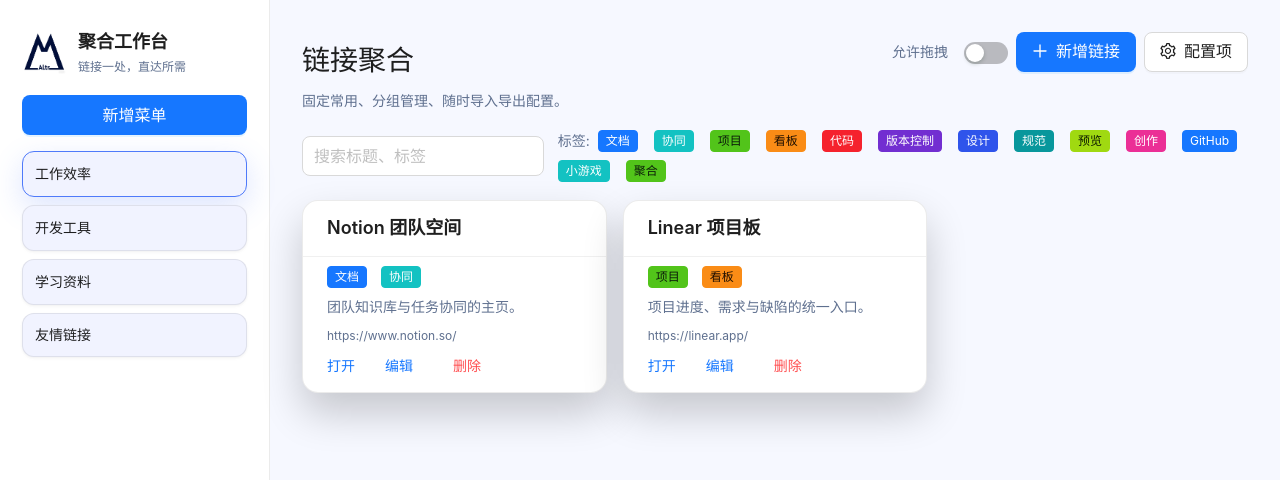
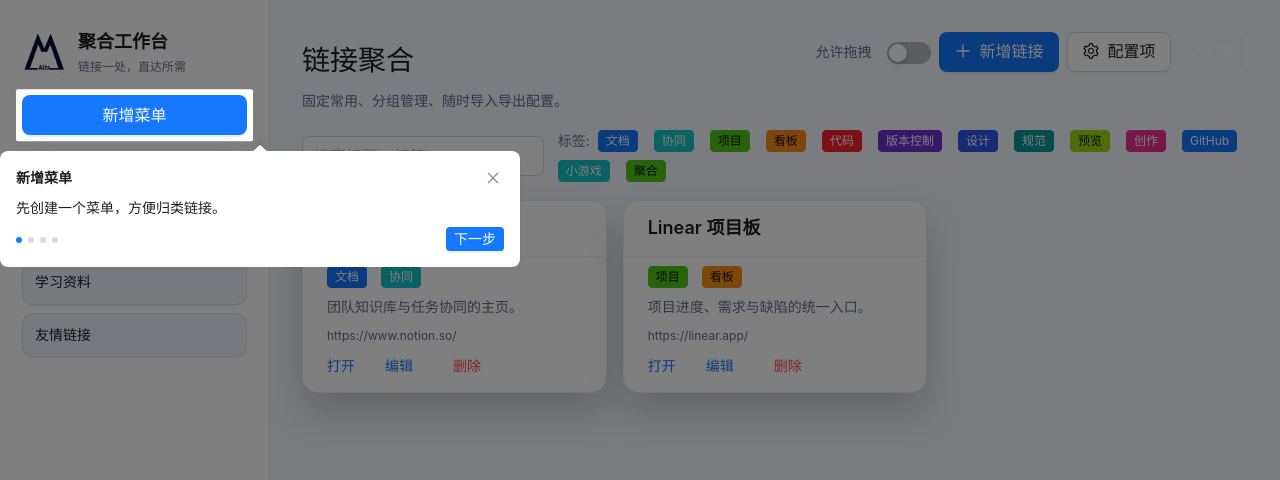
Before and after one commit to GYY-y/AggregationPlatform, a Vue app: page / in a window 1280 px wide. Shown: the top 480 px of the page. Built offline with nearby package versions, Linux system fonts and the light colour scheme.

Commit message:
添加引导功能

```diff
--- a/src/App.vue
+++ b/src/App.vue
@@ -1,6 +1,6 @@
 <script setup>
 import { computed, h, onMounted, reactive, ref, watch } from 'vue'
-import { App as AntApp, Button, Input, Space, Switch, Tag } from 'ant-design-vue'
+import { App as AntApp, Button, Input, Space, Switch, Tag, Tour } from 'ant-design-vue'
 import { PlusOutlined, EditOutlined, DeleteOutlined, SettingOutlined } from '@ant-design/icons-vue'
 import { useTheme } from './composables/useTheme'
 import MenuList from './components/MenuList.vue'
@@ -151,6 +151,11 @@
 const draggingLinkId = ref(null)
 const importInput = ref(null)
 const settingDrawerOpen = ref(false)
+const newMenuBtnRef = ref(null)
+const newLinkBtnRef = ref(null)
+const settingBtnRef = ref(null)
+const dragSwitchRef = ref(null)
+const tourOpen = ref(false)
 const formLayout = {
   labelCol: { span: 7 },
   wrapperCol: { span: 17 },
@@ -282,6 +287,29 @@
 })
 
 const brandLogo = computed(() => (effectiveTheme.value === 'dark' ? brandLogoDark : brandLogoLight))
+
+const tourSteps = computed(() => [
+  {
+    title: '新增菜单',
+    description: '先创建一个菜单，方便归类链接。',
+    target: () => newMenuBtnRef.value?.$el || newMenuBtnRef.value,
+  },
+  {
+    title: '开启拖拽',
+    description: '打开开关后，可以拖动菜单或卡片调整顺序。',
+    target: () => dragSwitchRef.value?.$el || dragSwitchRef.value,
+  },
+  {
+    title: '创建链接',
+    description: '点击这里快速新增一个链接卡片。',
+    target: () => newLinkBtnRef.value?.$el || newLinkBtnRef.value,
+  },
+  {
+    title: '配置项',
+    description: '调整列数、主题、导入导出等配置入口。',
+    target: () => settingBtnRef.value?.$el || settingBtnRef.value,
+  },
+])
 
 watch(
   () => ({ menus: state.menus, links: state.links, settings: state.settings, activeMenuId: state.activeMenuId }),
@@ -603,10 +631,12 @@
         (state.menus.length ? state.menus[0].id : seedMenus[0].id)
     } else {
       applySeedData()
+      tourOpen.value = true
     }
   } catch (err) {
     console.warn('读取缓存失败', err)
     applySeedData()
+    tourOpen.value = true
   }
 }
 </script>
@@ -622,7 +652,7 @@
           </div>
         </div>
         <div class="sidebar__actions">
-          <Button block type="primary" size="large" @click="openNewMenu">新增菜单</Button>
+          <Button ref="newMenuBtnRef" block type="primary" size="large" @click="openNewMenu">新增菜单</Button>
         </div>
         <input ref="importInput" type="file" accept="application/json" class="hidden" @change="handleImport" />
         <MenuList
@@ -653,10 +683,11 @@
       <Space class="header__actions" wrap>
         <Space size="middle">
           <span class="muted">允许拖拽</span>
-          <Switch v-model:checked="state.settings.enableDrag" />
+          <Switch ref="dragSwitchRef" v-model:checked="state.settings.enableDrag" />
         </Space>
-        <Button type="primary" size="large" @click="openNewLink" :icon="h(PlusOutlined)">新增链接</Button>
-        <Button size="large" @click="settingDrawerOpen = true" :icon="h(SettingOutlined)">配置项</Button>
+        <Button ref="newLinkBtnRef" type="primary" size="large" @click="openNewLink" :icon="h(PlusOutlined)">新增链接</Button>
+        <Button ref="settingBtnRef" size="large" @click="settingDrawerOpen = true" :icon="h(SettingOutlined)">配置项</Button>
+        <Button size="large" type="default" ghost @click="tourOpen = true">引导</Button>
       </Space>
         </header>
 
@@ -721,6 +752,13 @@
         @import="triggerImport"
         @clear="clearCache"
       />
+
+      <a-tour
+        :open="tourOpen"
+        :steps="tourSteps"
+        :locale="{ Next: '下一步', Previous: '上一步', Finish: '结束' }"
+        @close="tourOpen = false"
+      />
     </div>
 </template>
 <!-- <style scoped lang="scss">
--- a/src/components/ThemeProvider.vue
+++ b/src/components/ThemeProvider.vue
@@ -1,5 +1,6 @@
 <script setup>
 import { ConfigProvider, App as AntApp } from 'ant-design-vue'
+import zhCN from 'ant-design-vue/es/locale/zh_CN'
 import { useTheme } from '../composables/useTheme'
 import App from '../App.vue'
 
@@ -7,7 +8,7 @@
 </script>
 
 <template>
-  <ConfigProvider :theme="{ algorithm }">
+  <ConfigProvider :theme="{ algorithm }" :locale="zhCN">
     <AntApp>
       <App />
     </AntApp>
```
